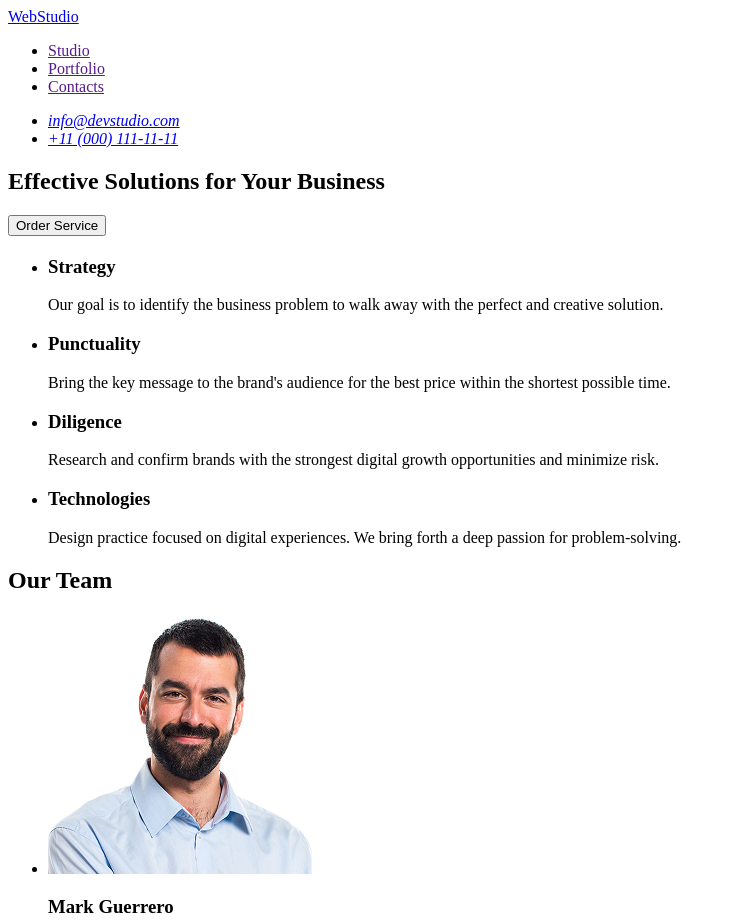
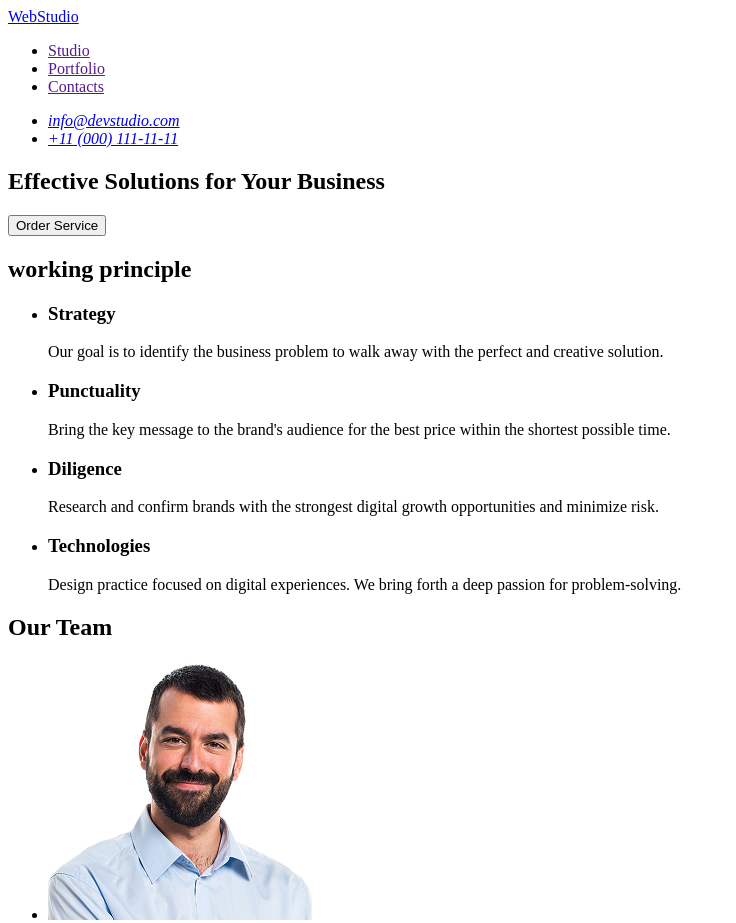
Before and after one commit to yarik379/goit-markup-hw-01, a plain HTML site: page index.html in a window 1280 px wide. Shown: the top 923 px of the page, without its empty margins (0-736 px from the left). Drawn offline with Linux system fonts and the light colour scheme.

Commit message:
add markup header

```diff
--- a/index.html
+++ b/index.html
@@ -34,7 +34,7 @@
       </section>
 
       <section>
-        <h2></h2>
+        <h2>working principle</h2>
         <ul>
           <li>
             <h3>Strategy</h3>
```
